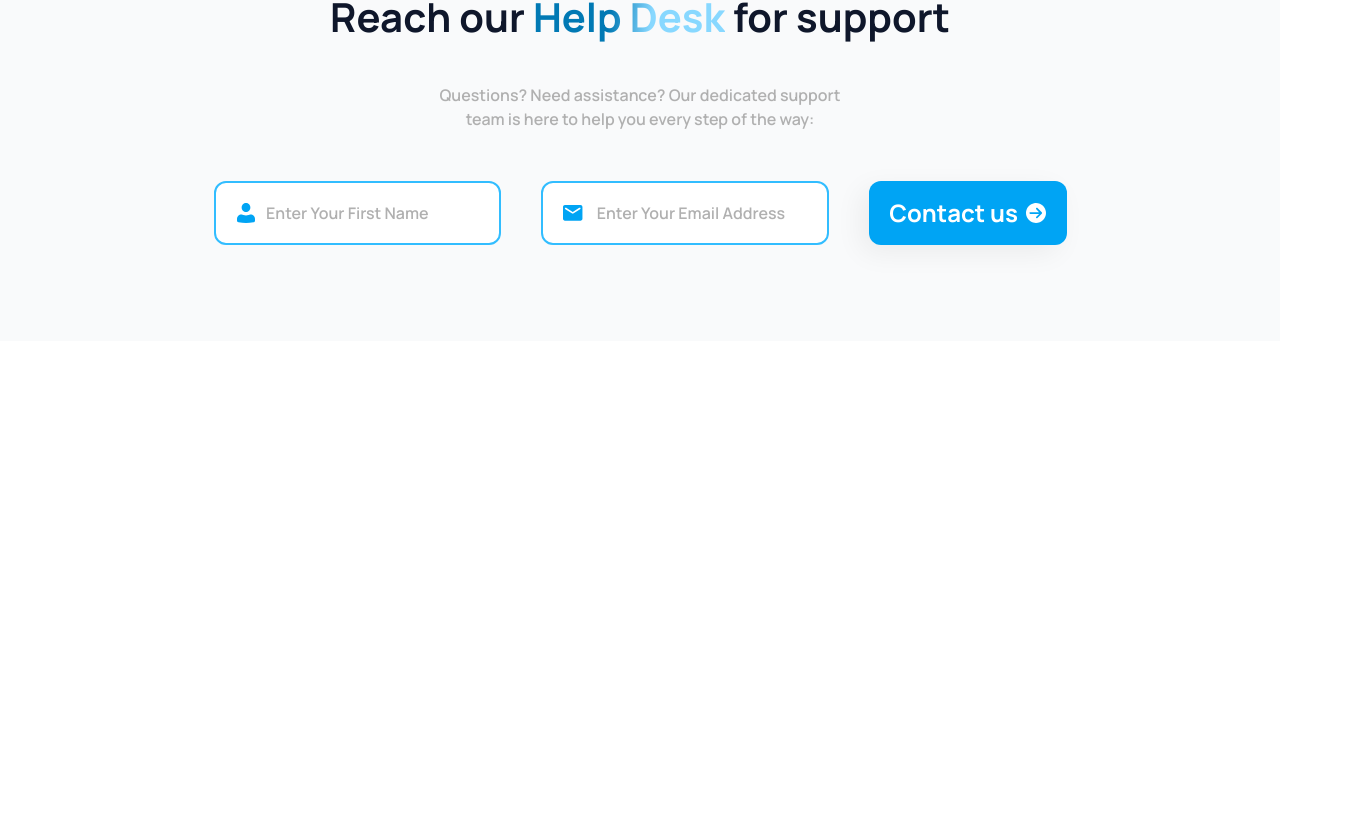
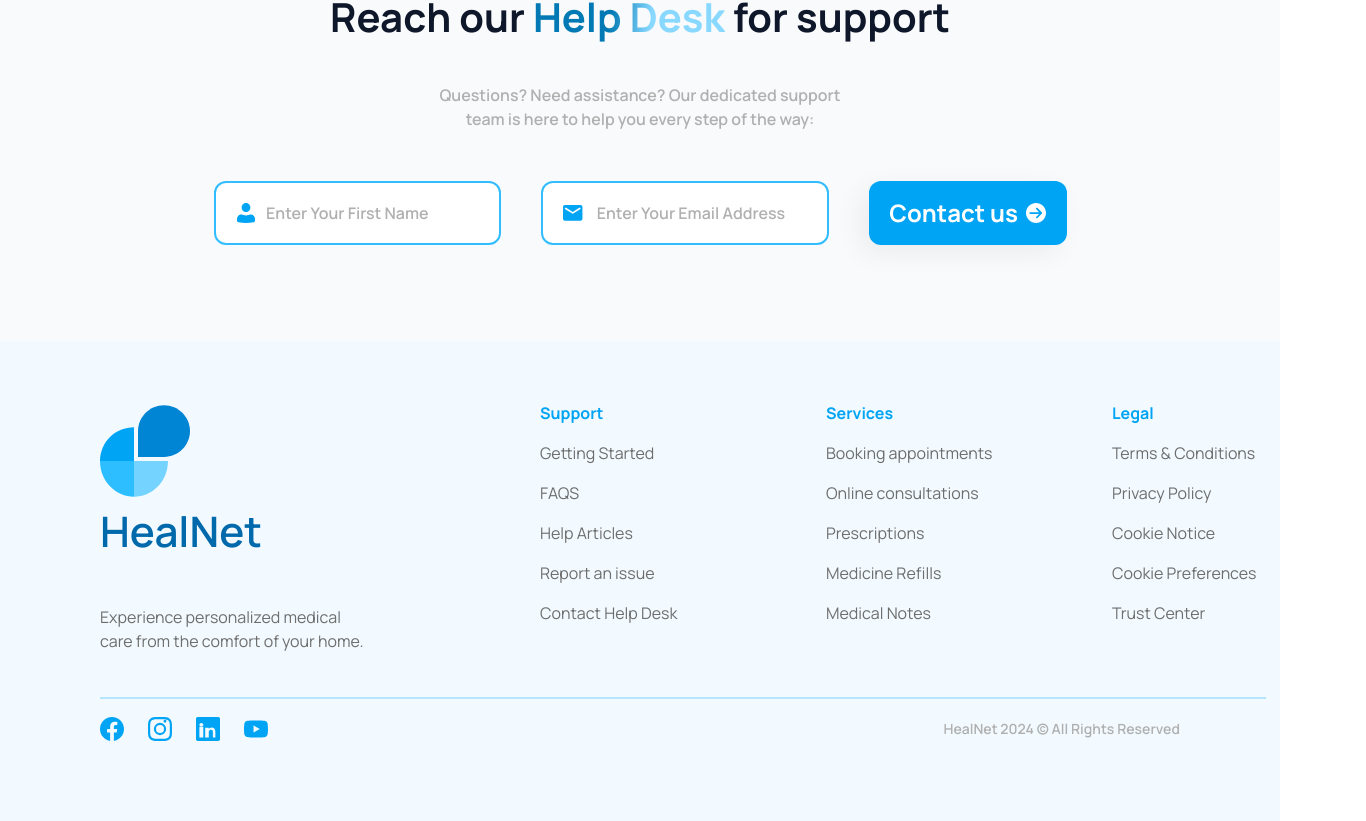
Before and after one commit to NwayOoPyaeZo/medicalwebsite01, a React (Vite) app: page / in a window 1280 px wide. Shown: the part 5611-6432 px from the top of the page, 1366 px wide, since content can reach past the window. Before the commit the page ends 6152 px from the top, so only its background shows below. Built offline with nearby package versions, Linux system fonts and the light colour scheme.

Commit message:
bug fix for footer

```diff
--- a/src/App.jsx
+++ b/src/App.jsx
@@ -17,7 +17,7 @@ function App() {
         <PeopleSection />
         <ContactUs />
       </main>
-
+      <Footer />
     </div>
   )
 }
--- a/src/components/Footer.jsx
+++ b/src/components/Footer.jsx
@@ -1,8 +1,9 @@
 export default function Footer() {
   return (
-    <footer className="absolute top-1484 bg-[#F2FAFF] w-341.5 h-108">
+    <footer className="bg-[#F2FAFF] w-full">
       {/* icons and description */}
-      <div className="grid grid-cols-[2fr_1fr_1fr_1fr] gap-8 p-8 w-341.5 h-108 mt-16 items-start">
+      <div className="w-full h-120 relative">
+        <div className="grid grid-cols-[2fr_1fr_1fr_1fr] gap-8 p-8 w-341.5 h-100 mt-16 items-start">
           <div className="relative w-42 h-36 left-25 top-16">
             <img src="/src/assets/images/logo.svg" alt="Logo" className="absolute left-0 top-0 w-[89.58px] h-23" />
             <span className="absolute left-0 top-25 w-42 h-11 font-['Clash Display'] font-semibold text-[42px] leading-13 text-[#0069AB]">HealNet</span>
@@ -38,28 +39,29 @@ export default function Footer() {
           </div>
 
           <div className="absolute left-25 top-89 w-291.5 h-0 border-t-2 border-[#B6E6FF]"></div>
+        </div>
 
         {/* icons  and */}
         <div className="absolute top-94 left-25 right-25 flex items-center justify-between">
           <div className="flex gap-6">
             <a href="https://facebook.com" target="_blank" rel="noopener noreferrer" className="w-6 h-6 flex items-center justify-center hover:opacity-70 transition-opacity">
               <svg className="w-8 h-8 fill-[#00A4F4]" viewBox="0 0 24 24" xmlns="http://www.w3.org/2000/svg">
-                <path d="M24 12.073c0-6.627-5.373-12-12-12s-12 5.373-12 12c0 5.99 4.388 10.954 10.125 11.854v-8.385H7.078v-3.47h3.047V9.43c0-3.007 1.792-4.669 4.533-4.669 1.312 0 2.686.235 2.686.235v2.953H15.83c-1.491 0-1.956.925-1.956 1.874v2.25h3.328l-.532 3.47h-2.796v8.385C19.612 23.027 24 18.062 24 12.073z"/>
+                <path d="M24 12.073c0-6.627-5.373-12-12-12s-12 5.373-12 12c0 5.99 4.388 10.954 10.125 11.854v-8.385H7.078v-3.47h3.047V9.43c0-3.007 1.792-4.669 4.533-4.669 1.312 0 2.686.235 2.686.235v2.953H15.83c-1.491 0-1.956.925-1.956 1.874v2.25h3.328l-.532 3.47h-2.796v8.385C19.612 23.027 24 18.062 24 12.073z" />
               </svg>
             </a>
             <a href="https://instagram.com" target="_blank" rel="noopener noreferrer" className="w-6 h-6 flex items-center justify-center hover:opacity-70 transition-opacity">
               <svg className="w-8 h-8 fill-[#00A4F4]" viewBox="0 0 24 24" xmlns="http://www.w3.org/2000/svg">
-                <path d="M12 2.163c3.204 0 3.584.012 4.85.07 3.252.148 4.771 1.691 4.919 4.919.058 1.266.069 1.646.069 4.85 0 3.204-.012 3.584-.07 4.85-.149 3.225-1.664 4.771-4.919 4.919-1.266.058-1.644.07-4.85.07-3.204 0-3.584-.012-4.849-.07-3.26-.149-4.771-1.699-4.919-4.92-.058-1.265-.07-1.644-.07-4.849 0-3.204.013-3.583.07-4.849.149-3.227 1.664-4.771 4.919-4.919 1.266-.057 1.645-.069 4.849-.069zm0-2.163c-3.259 0-3.667.014-4.947.072-4.358.2-6.78 2.618-6.98 6.98-.059 1.281-.073 1.689-.073 4.948 0 3.259.014 3.668.072 4.948.2 4.358 2.618 6.78 6.98 6.98 1.281.058 1.689.072 4.948.072 3.259 0 3.668-.014 4.948-.072 4.354-.2 6.782-2.618 6.979-6.98.059-1.28.073-1.689.073-4.948 0-3.259-.015-3.667-.072-4.947-.196-4.354-2.617-6.78-6.979-6.98-1.281-.059-1.69-.073-4.949-.073zM5.838 12a6.162 6.162 0 1112.324 0 6.162 6.162 0 01-12.324 0zM12 16a4 4 0 100-8 4 4 0 000 8zm4.965-10.322a1.44 1.44 0 110-2.881 1.44 1.44 0 010 2.881z"/>
+                <path d="M12 2.163c3.204 0 3.584.012 4.85.07 3.252.148 4.771 1.691 4.919 4.919.058 1.266.069 1.646.069 4.85 0 3.204-.012 3.584-.07 4.85-.149 3.225-1.664 4.771-4.919 4.919-1.266.058-1.644.07-4.85.07-3.204 0-3.584-.012-4.849-.07-3.26-.149-4.771-1.699-4.919-4.92-.058-1.265-.07-1.644-.07-4.849 0-3.204.013-3.583.07-4.849.149-3.227 1.664-4.771 4.919-4.919 1.266-.057 1.645-.069 4.849-.069zm0-2.163c-3.259 0-3.667.014-4.947.072-4.358.2-6.78 2.618-6.98 6.98-.059 1.281-.073 1.689-.073 4.948 0 3.259.014 3.668.072 4.948.2 4.358 2.618 6.78 6.98 6.98 1.281.058 1.689.072 4.948.072 3.259 0 3.668-.014 4.948-.072 4.354-.2 6.782-2.618 6.979-6.98.059-1.28.073-1.689.073-4.948 0-3.259-.015-3.667-.072-4.947-.196-4.354-2.617-6.78-6.979-6.98-1.281-.059-1.69-.073-4.949-.073zM5.838 12a6.162 6.162 0 1112.324 0 6.162 6.162 0 01-12.324 0zM12 16a4 4 0 100-8 4 4 0 000 8zm4.965-10.322a1.44 1.44 0 110-2.881 1.44 1.44 0 010 2.881z" />
               </svg>
             </a>
             <a href="https://linkedin.com" target="_blank" rel="noopener noreferrer" className="w-6 h-6 flex items-center justify-center hover:opacity-70 transition-opacity">
               <svg className="w-8 h-8 fill-[#00A4F4]" viewBox="0 0 24 24" xmlns="http://www.w3.org/2000/svg">
-                <path d="M20.447 20.452h-3.554v-5.569c0-1.328-.475-2.236-1.986-2.236-1.081 0-1.722.722-2.004 1.418-.103.249-.129.597-.129.946v5.441h-3.554s.05-8.81 0-9.728h3.554v1.375c.428-.66 1.191-1.599 2.896-1.599 2.117 0 3.704 1.385 3.704 4.362v5.59zM5.337 9.432c-1.144 0-1.915-.762-1.915-1.715 0-.953.77-1.715 1.96-1.715 1.188 0 1.913.762 1.938 1.715 0 .953-.75 1.715-1.983 1.715zm1.946 11.02H3.391V9.724h3.892v10.728zM22.225 0H1.771C.792 0 0 .774 0 1.729v20.542C0 23.227.792 24 1.771 24h20.451C23.2 24 24 23.227 24 22.271V1.729C24 .774 23.2 0 22.225 0z"/>
+                <path d="M20.447 20.452h-3.554v-5.569c0-1.328-.475-2.236-1.986-2.236-1.081 0-1.722.722-2.004 1.418-.103.249-.129.597-.129.946v5.441h-3.554s.05-8.81 0-9.728h3.554v1.375c.428-.66 1.191-1.599 2.896-1.599 2.117 0 3.704 1.385 3.704 4.362v5.59zM5.337 9.432c-1.144 0-1.915-.762-1.915-1.715 0-.953.77-1.715 1.96-1.715 1.188 0 1.913.762 1.938 1.715 0 .953-.75 1.715-1.983 1.715zm1.946 11.02H3.391V9.724h3.892v10.728zM22.225 0H1.771C.792 0 0 .774 0 1.729v20.542C0 23.227.792 24 1.771 24h20.451C23.2 24 24 23.227 24 22.271V1.729C24 .774 23.2 0 22.225 0z" />
               </svg>
             </a>
             <a href="https://youtube.com" target="_blank" rel="noopener noreferrer" className="w-6 h-6 flex items-center justify-center hover:opacity-70 transition-opacity">
               <svg className="w-8 h-8 fill-[#00A4F4]" viewBox="0 0 24 24" xmlns="http://www.w3.org/2000/svg">
-                <path d="M23.498 6.186a3.016 3.016 0 0 0-2.122-2.136C19.505 3.545 12 3.545 12 3.545s-7.505 0-9.377.505A3.017 3.017 0 0 0 .502 6.186C0 8.07 0 12 0 12s0 3.93.502 5.814a3.016 3.016 0 0 0 2.122 2.136c1.871.505 9.376.505 9.376.505s7.505 0 9.377-.505a3.015 3.015 0 0 0 2.122-2.136C24 15.93 24 12 24 12s0-3.93-.502-5.814zM9.545 15.568V8.432L15.818 12l-6.273 3.568z"/>
+                <path d="M23.498 6.186a3.016 3.016 0 0 0-2.122-2.136C19.505 3.545 12 3.545 12 3.545s-7.505 0-9.377.505A3.017 3.017 0 0 0 .502 6.186C0 8.07 0 12 0 12s0 3.93.502 5.814a3.016 3.016 0 0 0 2.122 2.136c1.871.505 9.376.505 9.376.505s7.505 0 9.377-.505a3.015 3.015 0 0 0 2.122-2.136C24 15.93 24 12 24 12s0-3.93-.502-5.814zM9.545 15.568V8.432L15.818 12l-6.273 3.568z" />
               </svg>
             </a>
           </div>
```
Lines whose indentation alone changed are shown as unchanged.
